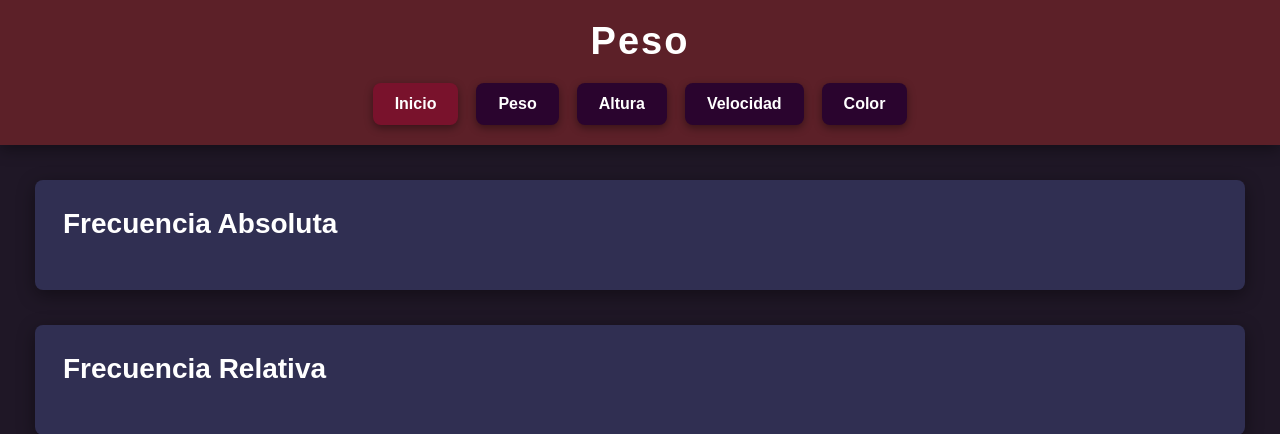
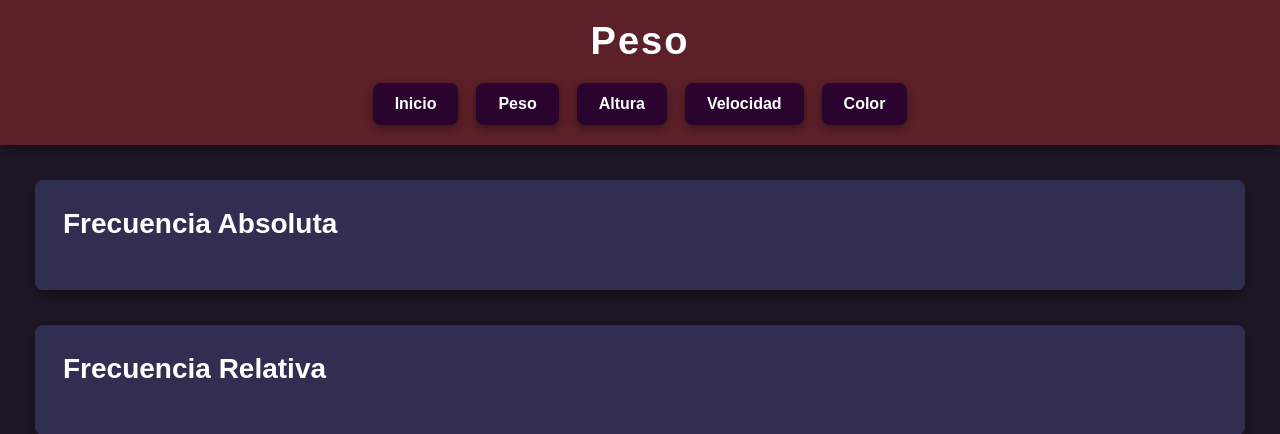
Before and after one commit to IanSanEsp/Examen-practico-2do-parcial, a Flask app: template templates/peso.html in a window 1280 px wide, with the pointer over the restyled element. Shown: the top 434 px of the page. Run offline with Flask 3, Linux system fonts and the light colour scheme; the template is opened without the code that fills it, so the values that code supplies are empty.

Commit message:
Add files via upload

```diff
--- a/static/style.css
+++ b/static/style.css
@@ -42,10 +42,6 @@ padding:12px 22px;
 border-radius:8px;
 font-weight:bold;
 box-shadow:0 3px 8px rgba(0,0,0,0.4);
-}
-
-.navbar a:hover{
-background:#79122c;
 }
 
 main{
```
